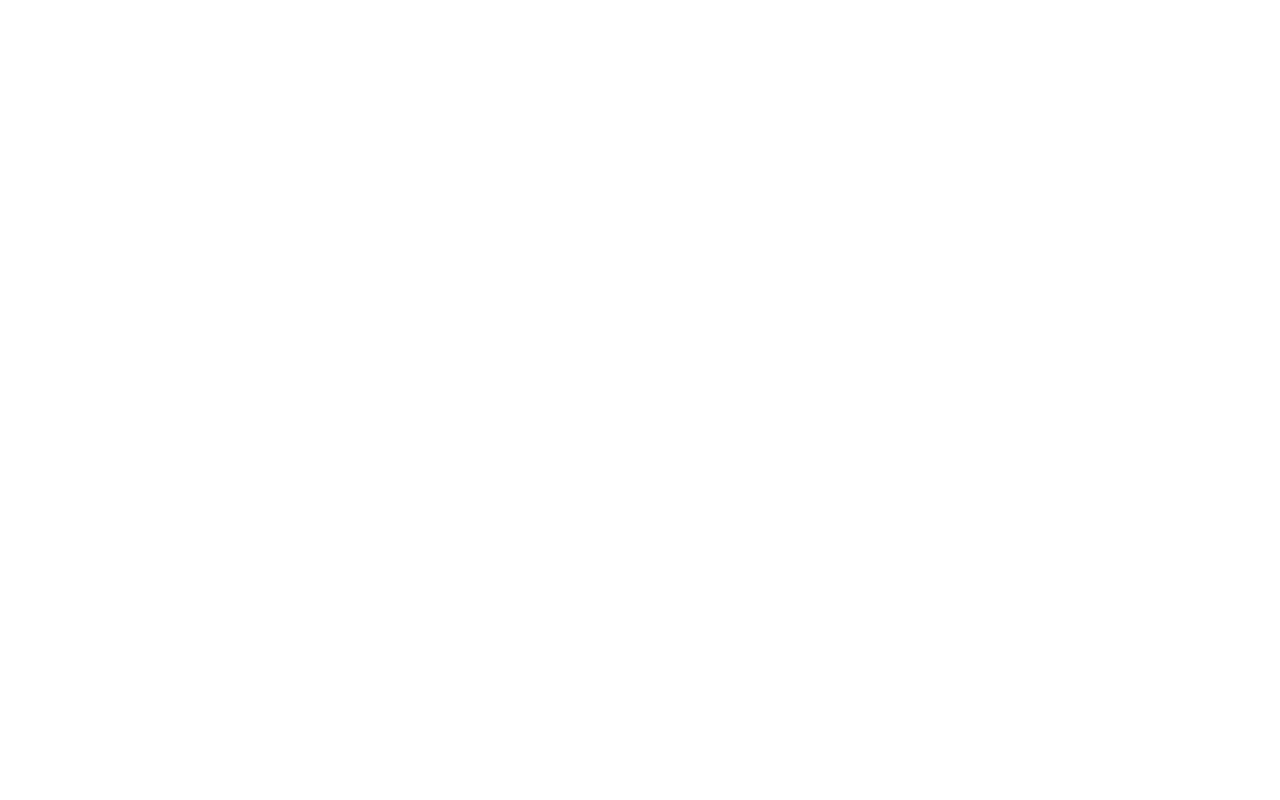
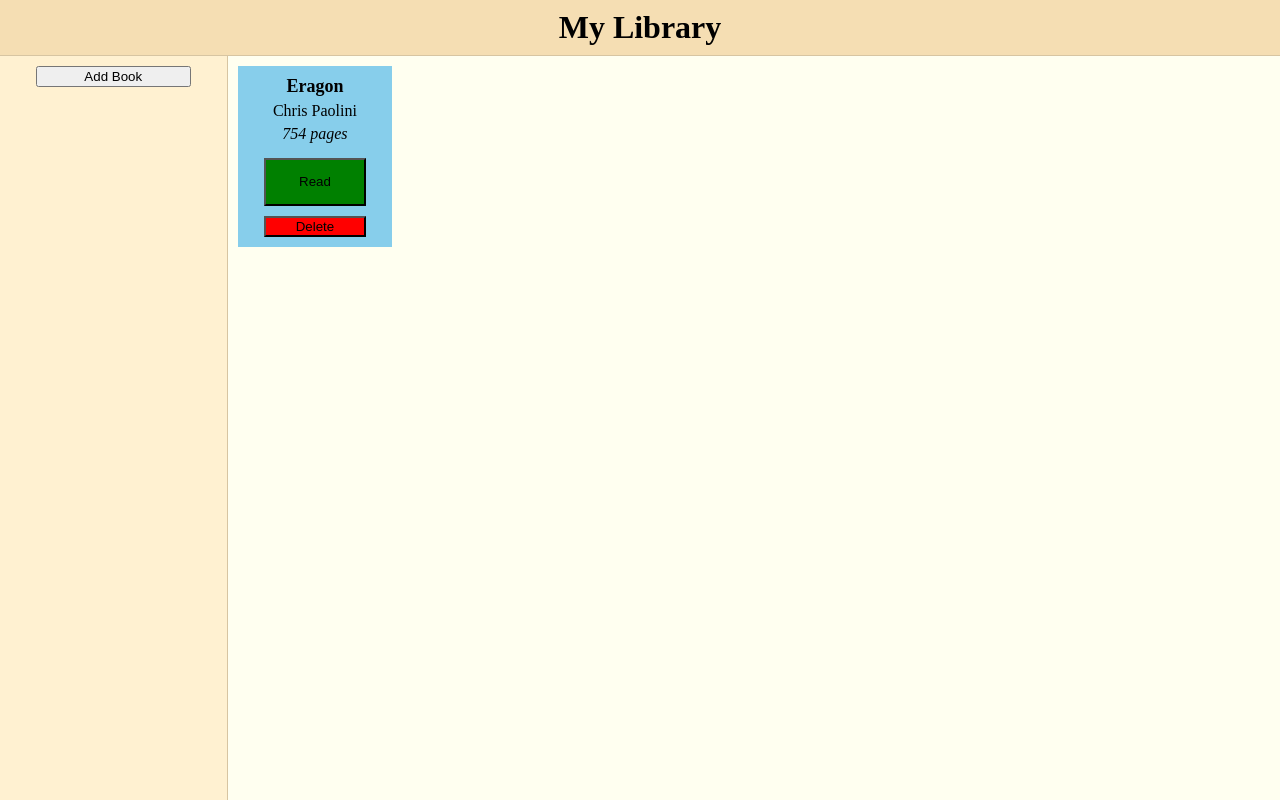
Before and after one commit to takinabradley/Library, a plain HTML site: page index.html in a window 1280 px wide. Drawn offline with Linux system fonts and the light colour scheme.

Commit message:
Added basic site layout, the ability to add books, and the ability to manually mark books as read.

```diff
--- a/index.html
+++ b/index.html
@@ -5,11 +5,25 @@
   <meta charset="utf-8">
 	<title></title>
 	<link rel="stylesheet" href="styles.css">
-	<script src="script.js" defer></script>
+	<script src="script.js" defer> </script>
 </head>
 
 <body>
 
+	<header>
+		<h1>My Library</h1>
+	</header>
+
+	<main>
+
+		<aside class="sidebar">
+			<button class="addBook">Add Book</button>
+		</aside>
+
+
+		<section class="library"></section>
+	</main>
+
 </body>
 
 </html>
--- a/script.js
+++ b/script.js
@@ -0,0 +1,105 @@
+function Book(title, author, pages, read) { //Object Constructor
+	this.title = title;
+	this.author = author;
+	this.pages = pages;
+	this.read = read;
+}
+
+
+function addToLibrary (myLibrary) {
+  //should bring up a proper form.
+  let title = prompt("Add a book!\nWrite the title.");
+  let author = prompt("Add a book!\n Write the author.");
+  let pages = prompt("Add a book!\n How many pages?");
+  let read = prompt("Add a book!\n Have you read it? ('true/false')");
+  myLibrary.push(new Book(title, author, pages, read));
+
+  console.log(myLibrary);
+}
+
+
+function clearBooks () {
+  document.querySelector('.library').innerHTML = '';
+}
+
+
+function displayBooks (myLibrary) {
+  clearBooks();
+  for (i = 0; i < myLibrary.length; i++) {
+    const library = document.querySelector('.library');
+
+    book = document.createElement('article');
+    book.classList.add('book');
+    book.setAttribute('data-key', i); //used to remove each book from library
+    library.appendChild(book);
+
+
+    bookInfo = document.createElement('div');
+    bookInfo.classList.add('bookInfo');
+    book.appendChild(bookInfo);
+
+    bookTitle = document.createElement('h2');
+    bookTitle.classList.add('bookTitle');
+    bookTitle.textContent = myLibrary[i].title;
+    bookInfo.appendChild(bookTitle);
+
+    bookAuthor = document.createElement('span');
+    bookAuthor.classList.add('bookAuthor');
+    bookAuthor.textContent = myLibrary[i].author;
+    bookInfo.appendChild(bookAuthor);
+
+    bookPages = document.createElement('span');
+    bookPages.classList.add('bookPages');
+    bookPages.textContent = `${myLibrary[i].pages} pages`;
+    bookInfo.appendChild(bookPages);
+
+
+    bookButtons = document.createElement('div');
+    bookButtons.classList.add('bookButtons');
+    book.appendChild(bookButtons);
+
+    readButton = document.createElement('button');
+    readButton.classList.add('readButton');
+    if (myLibrary[i].read === 'true') readButton.classList.add('read');
+    readButton.textContent= "Read";
+    bookButtons.appendChild(readButton);
+
+    deleteButton = document.createElement('button');
+    deleteButton.classList.add('deleteButton');
+    deleteButton.textContent = 'Delete';
+    bookButtons.appendChild(deleteButton);
+  }
+  bookButtonInput();
+}
+
+
+function addBookInput (myLibrary) {
+  //should bring up proper form
+
+  addButton = document.querySelector('.addBook');
+
+  addButton.addEventListener('click', e => {
+    addToLibrary(myLibrary);
+    displayBooks(myLibrary);
+  });
+}
+
+
+function bookButtonInput () {
+  readButtons = document.querySelectorAll('.readButton');
+
+  readButtons.forEach( button => button.addEventListener('click', (e) => { //create a function for this.
+    button.classList.toggle('read');
+  }));
+}
+
+function init () {
+  let myLibrary = [];
+  let Eragon = new Book('Eragon', 'Chris Paolini', 754, 'true');
+  myLibrary.push(Eragon);
+
+  displayBooks(myLibrary);
+  addBookInput(myLibrary);
+}
+
+init();
--- a/styles.css
+++ b/styles.css
@@ -0,0 +1,103 @@
+* {
+	box-sizing: border-box;
+}
+
+html, body, h1, h2 {
+	margin: 0;
+	padding: 0;
+}
+
+body {
+	height: 100vh;
+	background-color: ivory;
+	display: flex;
+	flex-direction: column;
+}
+
+header {
+	display: flex;
+	justify-content: center;
+	align-items: center;
+	height: 60px;
+	background-color: wheat;
+	border-bottom: 1px solid rgb(215, 197, 162);
+}
+
+
+main {
+	display: flex;
+	height: 100%;
+}
+
+.sidebar  {
+	display: flex;
+	flex-direction: column;
+	flex: 1;
+	height: 100%;
+	background-color: rgb(255, 241, 209);
+	padding: 10px;
+	border-right: 1px solid rgb(215, 197, 162);
+	align-items: center;
+}
+
+.sidebar button {
+	width: 75%;
+}
+
+.library {
+	display: flex;
+	flex-wrap: wrap;
+	flex: 5;
+	height: 100%;
+	gap: 10px;
+	padding: 10px;
+}
+
+.book {
+	display: flex;
+  flex-direction: column;
+  justify-content: space-between;
+	background-color: skyblue;
+	height: 25%;
+	min-width: 15%;
+	max-width: 15%;
+	padding: 10px;
+	text-align: center;
+	flex: 1;
+}
+
+.bookInfo {
+	display: flex;
+	flex-direction: column;
+	gap: 5px;
+}
+
+.bookTitle {
+	font-size: 18px;
+}
+
+.bookPages {
+	font-style: italic;
+}
+
+.bookButtons {
+	display: flex;
+	flex-direction: column;
+	align-items: center;
+	gap: 10px;
+}
+
+.readButton {
+	background-color: rgb(255, 241, 209);
+	width: 75%;
+	height: 48px;
+}
+
+.read {
+	background-color: green;
+}
+
+.deleteButton {
+	background-color: red;
+	width: 75%;
+}
```
